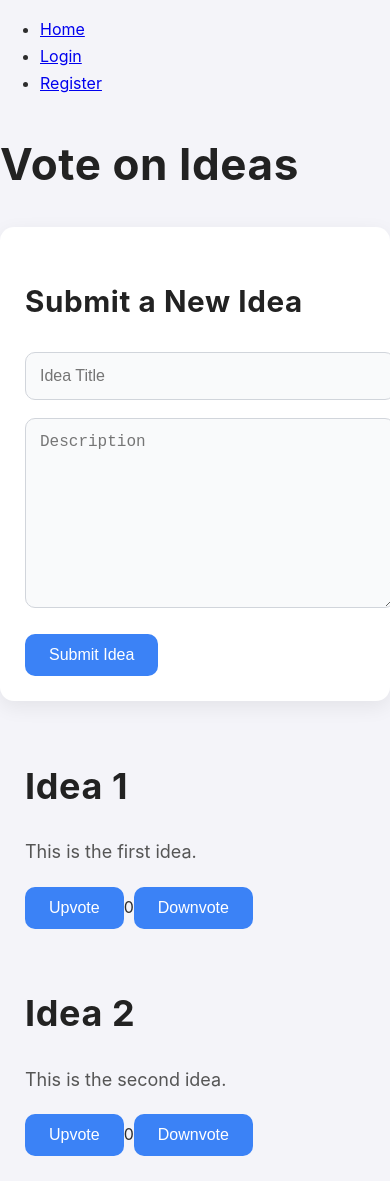
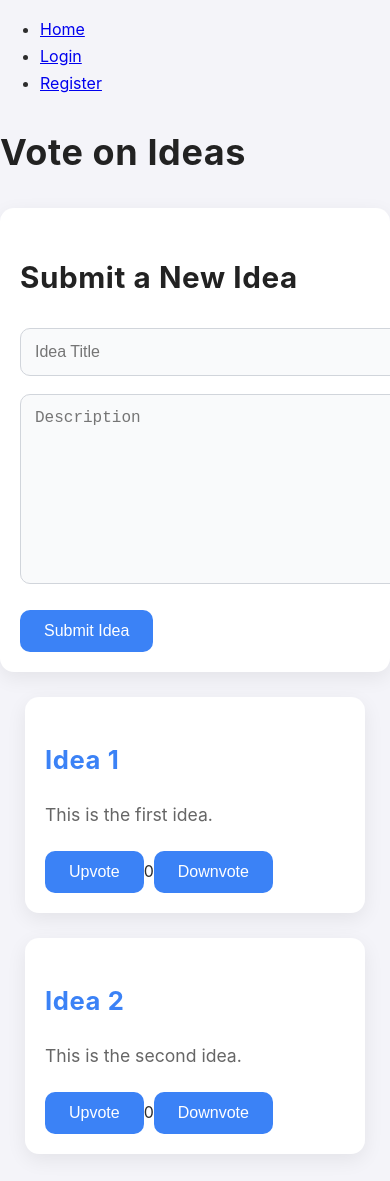
Before and after one commit to pingno/letsvote, a React (Create React App) app in the folder frontend/: page / in a window 390 px wide. Built offline with nearby package versions, Linux system fonts and the light colour scheme.

Commit message:
responsiveness

```diff
--- a/frontend/src/index.css
+++ b/frontend/src/index.css
@@ -180,3 +180,73 @@ textarea {
   gap: 25px;
   margin: 25px;
 }
+
+
+/* Idea Card */
+.idea-card {
+  background-color: white;
+  padding: 25px;
+  border-radius: 14px;
+  box-shadow: 0 6px 20px rgba(0, 0, 0, 0.07);
+  transition: transform 0.3s ease, box-shadow 0.3s ease;
+}
+
+.idea-card:hover {
+  transform: translateY(-6px);
+  box-shadow: 0 12px 36px rgba(0, 0, 0, 0.1);
+}
+
+.idea-card h2 {
+  font-size: 1.6rem;
+  margin-bottom: 15px;
+  color: #3b82f6;
+}
+
+.idea-card p {
+  font-size: 1.1rem;
+  margin-bottom: 20px;
+  color: #666;
+}
+
+
+/* Navbar */
+.navbar {
+  background-color: white;
+  box-shadow: 0 2px 10px rgba(0, 0, 0, 0.05);
+  padding: 15px 25px;
+  display: flex;
+  justify-content: space-between;
+  align-items: center;
+}
+
+.navbar a {
+  color: #3b82f6;
+  text-decoration: none;
+  font-weight: 500;
+  font-size: 1rem;
+  margin: 0 12px;
+}
+
+.navbar a:hover {
+  color: #1e3a8a;
+}
+
+
+/* Responsiveness */
+@media (max-width: 768px) {
+  .idea-card {
+    padding: 20px;
+  }
+
+  h1 {
+    font-size: 2.25rem;
+  }
+
+  .idea-form, .comment-section, .user-profile {
+    padding: 20px;
+  }
+
+  .idea-list {
+    grid-template-columns: 1fr;
+  }
+}
```
